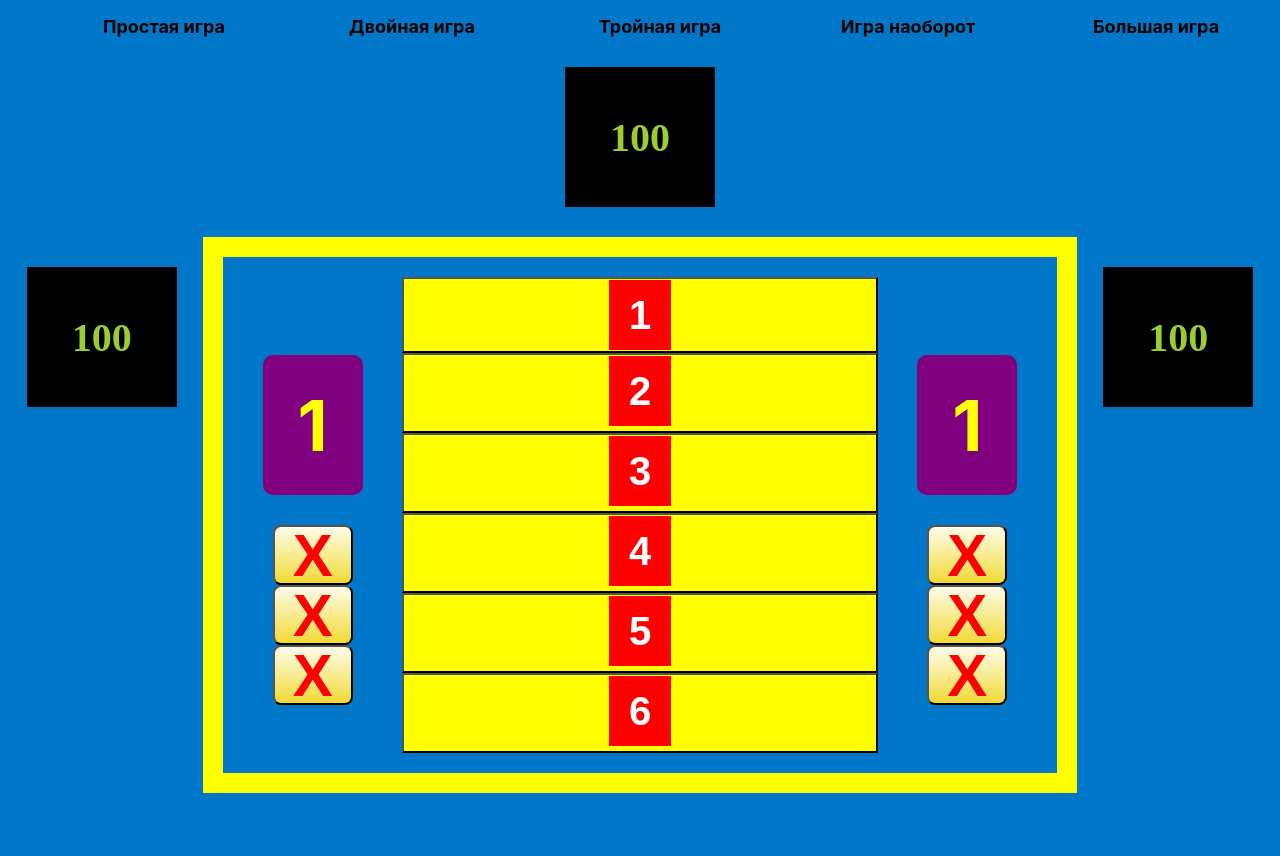
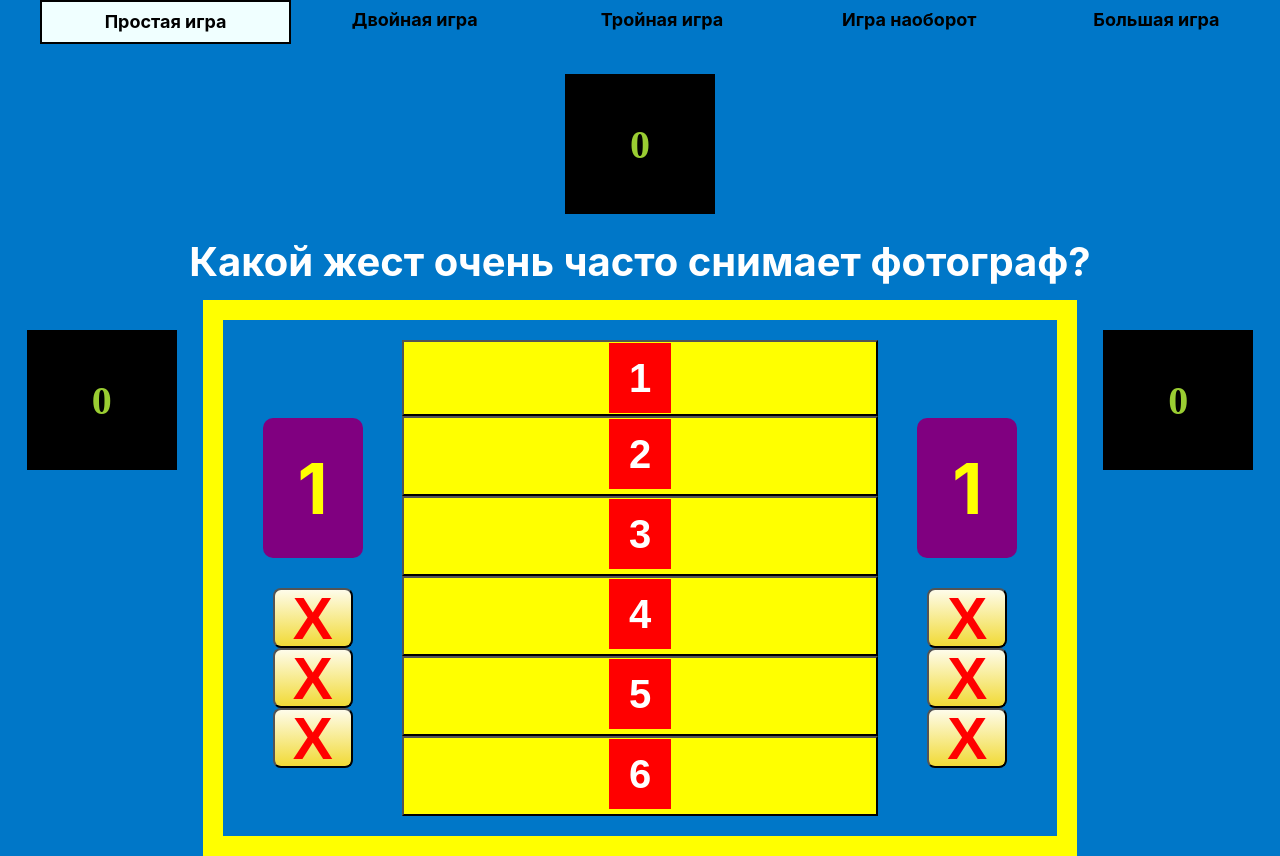
Before and after one commit to helly-15/100k1, a React (Create React App) app: page / in a window 1280 px wide. Before the commit the page ends 800 px from the top, so only its background shows below. Built offline with nearby package versions, Linux system fonts and the light colour scheme; the HTML template or start-up script is replaced by a standard one.

Commit message:
feat: add score calculation and round change

```diff
--- a/src/App.js
+++ b/src/App.js
@@ -1,16 +1,18 @@
 import './App.css';
 import {Navbar} from "./components/navbar/Navbar";
 import {RoundWrapper} from "./screen/round-wrapper/RoundWrapper";
+import {useState} from "react";
 
 const roundsNames = ['Простая игра', ' Двойная игра', 'Тройная игра', 'Игра наоборот', 'Большая игра']
 
 
 function App() {
+    const [roundNumber, setRoundNumber] = useState([0]);
     return (
         <div className="App">
-            <Navbar roundsNames={ roundsNames }/>
+            <Navbar roundsNames={ roundsNames } setRoundNumber = {setRoundNumber} activeRoundNumber = {roundNumber}/>
 
-            <RoundWrapper/>
+            <RoundWrapper roundNumber = {roundNumber}/>
             <footer>
 
             </footer>
--- a/src/components/navbar/Navbar.js
+++ b/src/components/navbar/Navbar.js
@@ -2,12 +2,23 @@ import './Navbar.scss';
 const classnameRoot = 'navbar';
 
 export const Navbar = (props) => {
+    const activeRoundNumber = props.activeRoundNumber
     return <nav className={classnameRoot}>
         <ul className={classnameRoot + '__tab-wrapper'}>
             {
-                props.roundsNames.map(round => <li className={classnameRoot +'__tab'} key={round}>
+                props.roundsNames.map((round,index) => <li className={ `${classnameRoot}__tab ${(+activeRoundNumber===+index)?classnameRoot+'__tab_active':''}`}
+                                                   key={round}
+                                                   onClick={(e)=>{
+                                                       props.setRoundNumber(index)
+                                                   }
+                                                   }
+
+                >
                     { round }
                 </li>)
+            }
+            {
+
             }
         </ul>
 
--- a/src/components/navbar/Navbar.scss
+++ b/src/components/navbar/Navbar.scss
@@ -5,12 +5,18 @@
     &__tab {
         flex: 1;
         font-size: 18px;
-        line-height: 21px;
+        line-height: 40px;
         font-weight: 700;
+        box-sizing: border-box;
+        &_active{
+            background-color: azure;
+            border: 2px solid black;
+        }
+    }
 
-    }
     &__tab-wrapper {
         list-style-type: none;
         display: flex;
+        margin: 0;
     }
 }
--- a/src/components/questions-board/QuestionsBoard.js
+++ b/src/components/questions-board/QuestionsBoard.js
@@ -5,7 +5,7 @@ import {useState} from "react";
 
 const classnameRoot = 'questions-board';
 
-export const QuestionsBoard = () => {
+export const QuestionsBoard = (props) => {
     const correctReplies = ['Ok', 'Привет', 'Поцелуй', ' Воинское приветствие', 'Рожки', 'Рукопожатие'];
     const repliesScores = ['27', '19', '16', ' 13', '10', '5'];
     const [guessedReplies, setGuessedReplies] = useState([]);
@@ -20,6 +20,7 @@ export const QuestionsBoard = () => {
             ...guessedReplies,
             index
         ]);
+        props.setTotalScore(props.totalScore+Number(repliesScores[index]));
     };
 
     return <div className={ classnameRoot }>
--- a/src/components/round-score/RoundScore.js
+++ b/src/components/round-score/RoundScore.js
@@ -3,8 +3,13 @@ import './RoundScore.scss';
 const classnameRoot = 'round-score';
 
 export const RoundScore = (props) => {
+    const coefficientOfRoundMultiplication = +props.roundNumber === 1 ? 2 : +props.roundNumber === 2 ? 3 : 1;
     return <div className={ classnameRoot }>
-        <div>
+        <div onClick={ () => {
+            props.onSetTeamScore(props.totalScore* coefficientOfRoundMultiplication + props.teamScore )
+            props.resetTotalScore(0)
+        }
+        }>
             { props.score }
         </div>
 
--- a/src/screen/round-wrapper/RoundWrapper.js
+++ b/src/screen/round-wrapper/RoundWrapper.js
@@ -1,20 +1,34 @@
 import {RoundScore} from "../../components/round-score/RoundScore";
 import {QuestionsBoard} from "../../components/questions-board/QuestionsBoard";
 import './RoundWrapper.scss';
+import {useState} from "react";
 
 const classnameRoot = 'round-wrapper'
 
 
-export const RoundWrapper = () => {
+export const RoundWrapper = (props) => {
+    const questionText = 'Какой жест очень часто снимает фотограф?';
+    const [totalScore, setTotalScore] = useState([0]);
+    const [leftTeamScore, setLeftTeamScore] = useState([0]);
+    const [rightTeamScore, setRightTeamScore] = useState([0]);
+
     return <main className={ classnameRoot }>
-        <RoundScore score={ 100 }/>
+        <RoundScore score={ totalScore }/>
+        <span className={ classnameRoot +'__question-text'}>
+          {questionText}
+        </span>
+
         <div className={classnameRoot + '__questions-board_wrapper'}>
             <aside className={classnameRoot + '__questions-board_team'}>
-                <RoundScore score={ 100 }/>
+                <RoundScore score={ leftTeamScore } onSetTeamScore = {setLeftTeamScore}
+                            totalScore = {Number(totalScore)} teamScore = {Number(leftTeamScore)}
+                            resetTotalScore = {setTotalScore} roundNumber = {props.roundNumber}/>
             </aside>
-            <QuestionsBoard/>
+            <QuestionsBoard setTotalScore = {setTotalScore} totalScore = {Number(totalScore)}/>
             <aside className={classnameRoot + '__questions-board_team'}>
-                <RoundScore score={ 100 }/>
+                <RoundScore score={ rightTeamScore } onSetTeamScore = {setRightTeamScore}
+                            totalScore = {Number(totalScore)} teamScore = {Number(rightTeamScore)}
+                            resetTotalScore = {setTotalScore} roundNumber = {props.roundNumber}/>
             </aside>
         </div>
 
--- a/src/screen/round-wrapper/RoundWrapper.scss
+++ b/src/screen/round-wrapper/RoundWrapper.scss
@@ -1,8 +1,15 @@
 .round-wrapper{
     &__questions-board_wrapper{
         display: flex;
+        margin-top: 20px;
     }
     &__questions-board_team{
         flex: 1;
     }
+    &__question-text {
+        color: white;
+        font-size: 40px;
+        font-weight: 700;
+        line-height: 35px;
+    }
 }
```
Also changed, not shown: src/components/question-list/RepliesList.scss (+10 -5 lines).
